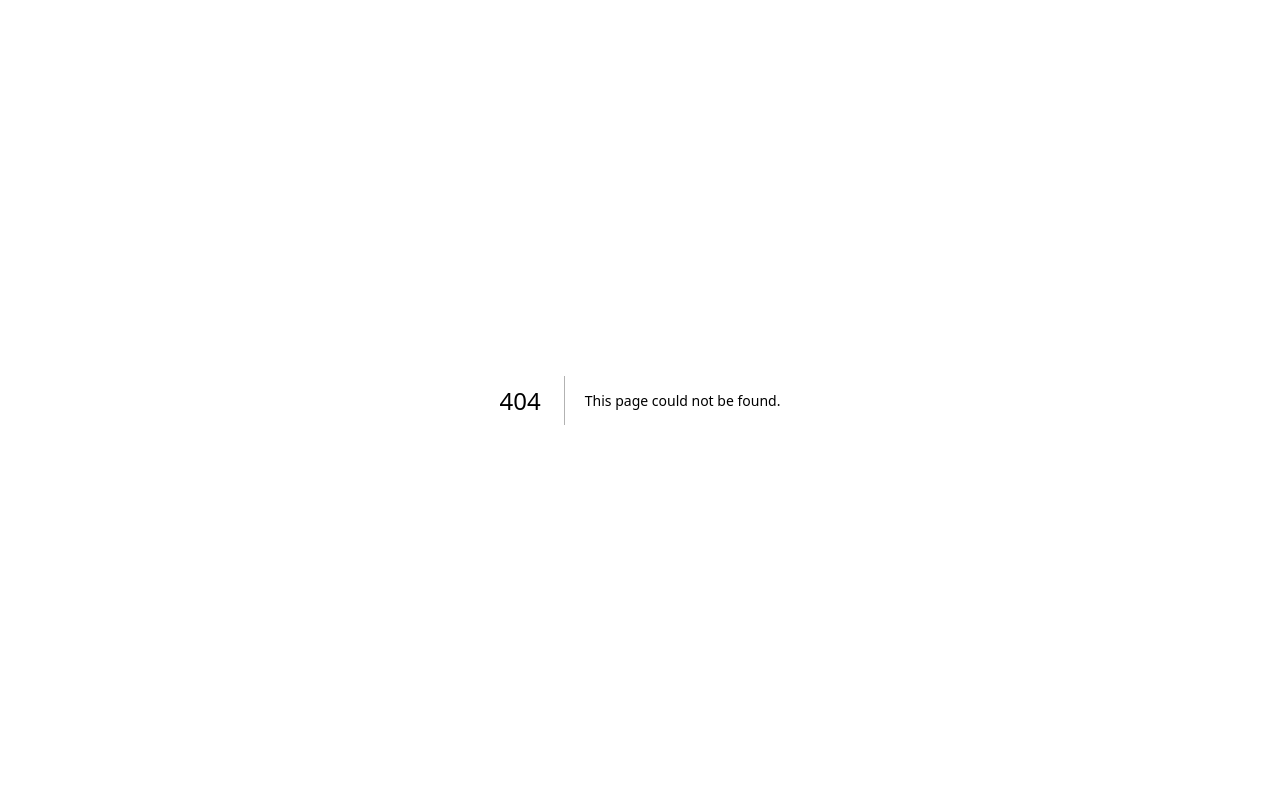
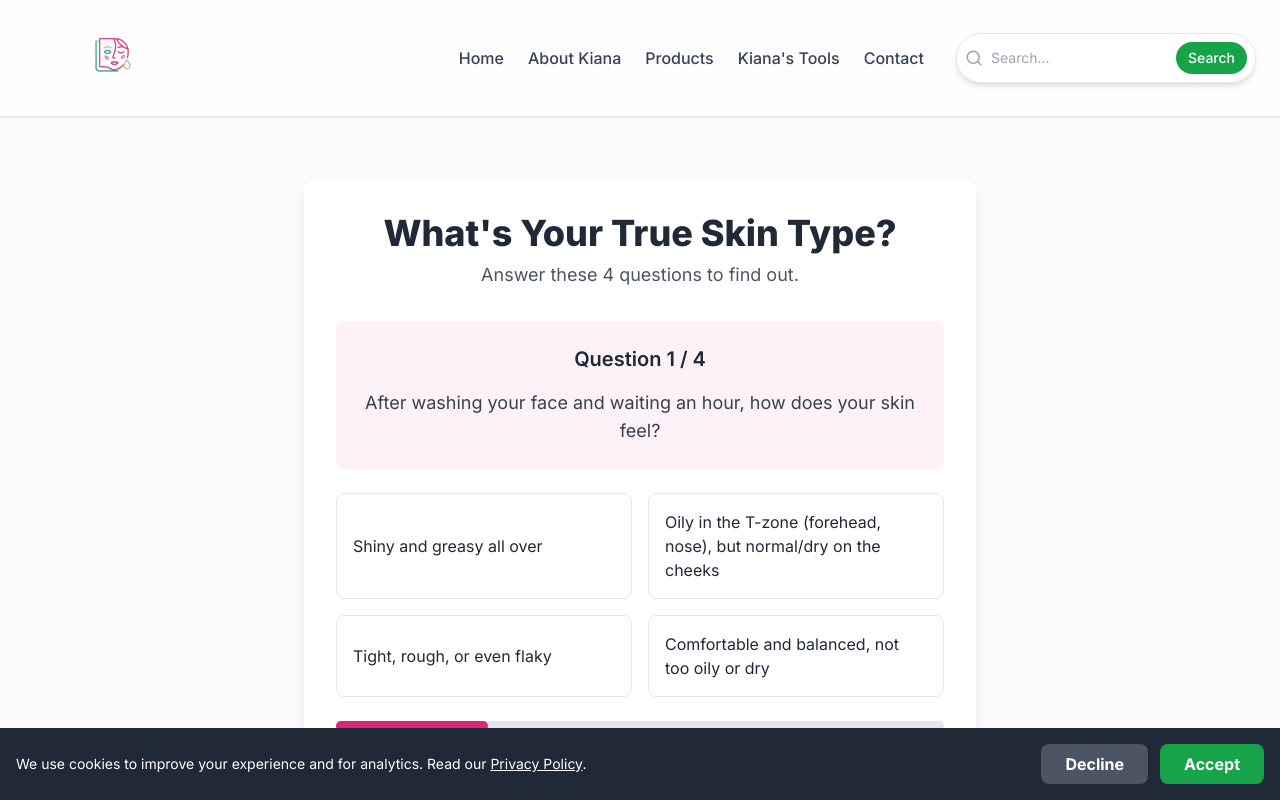
Before and after one commit to CreazyHans/Kiana-s-Skin-Diary, a Next.js app: page /tools/skin-type-quiz in a window 1280 px wide. Before the commit this address had no page. Shown: the top 800 px of the page. Built offline with nearby package versions, Linux system fonts and the light colour scheme.

Commit message:
add and update

```diff
--- a/components/SearchBar.jsx
+++ b/components/SearchBar.jsx
@@ -15,10 +15,10 @@ export default function SearchBar() {
     <form
   onSubmit={handleSubmit}
   className="
-    flex items-center w-full
+    flex items-center w-full max-w-full
     bg-white/70 backdrop-blur-md
     rounded-full shadow-md border border-gray-200
-    px-3 py-2
+    px-2 py-2
     gap-2
     transition-shadow duration-300
     hover:shadow-lg
@@ -26,7 +26,7 @@ export default function SearchBar() {
   "
 >
   {/* Icono de lupa */}
-  <FiSearch className="text-gray-400 text-lg" />
+  <FiSearch className="text-gray-400 text-lg flex-shrink-0" />
 
   {/* Input */}
   <input
@@ -35,7 +35,8 @@ export default function SearchBar() {
     value={query}
     onChange={(e) => setQuery(e.target.value)}
     className="
-      flex-grow
+      flex-1
+      min-w-0
       bg-transparent
       text-gray-800
       placeholder-gray-400
@@ -62,5 +63,6 @@ export default function SearchBar() {
   </button>
 </form>
 
+
   );
 }
--- /dev/null
+++ b/pages/tools/index.js
@@ -0,0 +1,51 @@
+// /pages/tools/index.js
+
+import Layout from '../../components/Layout';
+import Head from 'next/head';
+import Link from 'next/link';
+
+const ToolCard = ({ href, title, description, icon }) => (
+  <Link href={href} className="block p-6 bg-white rounded-lg shadow-md hover:shadow-xl hover:scale-105 transition-all duration-300">
+      <div className="text-4xl mb-3">{icon}</div>
+      <h3 className="text-xl font-bold text-gray-800 mb-2">{title}</h3>
+      <p className="text-gray-600">{description}</p>
+  </Link>
+);
+
+export default function ToolsPage() {
+  return (
+    <Layout>
+      <Head>
+        <title>Kiana's Tools | Kiana's Skin Diary</title>
+        <meta name="description" content="Discover our collection of interactive skincare tools, including the Routine Builder and Skin Type Quiz, to help you achieve your best skin." />
+      </Head>
+
+      <div className="max-w-4xl mx-auto my-8 px-4">
+        <div className="text-center mb-10">
+          <h1 className="text-4xl md:text-5xl font-extrabold text-gray-800">
+            Kiana's Tools
+          </h1>
+          <p className="mt-3 text-lg text-gray-600">
+            Interactive tools to help you build a smarter skincare routine.
+          </p>
+        </div>
+
+        <div className="grid grid-cols-1 md:grid-cols-2 gap-8">
+          <ToolCard
+            href="/tools/routine-builder"
+            icon="🛠️"
+            title="Routine Builder"
+            description="Get a personalized AM & PM skincare routine in 30 seconds based on your skin type and concerns."
+          />
+          <ToolCard
+            href="/tools/skin-type-quiz"
+            icon="🧪"
+            title="Skin Type Quiz"
+            description="Not sure if you're oily, dry, or combination? Answer 4 simple questions to discover your true skin type."
+          />
+          {/* Aquí podremos añadir la tercera herramienta en el futuro */}
+        </div>
+      </div>
+    </Layout>
+  );
+}
--- a/pages/tools/routine-builder.js
+++ b/pages/tools/routine-builder.js
@@ -5,7 +5,7 @@ import Layout from '../../components/Layout';
 import Head from 'next/head';
 import Link from 'next/link';
 
-// --- BASE DE DATOS COMPLETA DE RUTINAS ---
+// --- BASE DE DATOS COMPLETA DE RUTINAS (CON ENLACES CORREGIDOS) ---
 const routinesDatabase = {
   acne: {
     beginner: {
@@ -44,7 +44,7 @@ const routinesDatabase = {
       title: "Advanced Routine for Anti-Aging",
       morning: ["Hydrating Cleanser", "Vitamin C Serum", "Peptide Serum", "Moisturizer", "Sunscreen SPF 50+"],
       evening: ["Oil Cleanser", "Gentle Cleanser", "Retinal or Tretinoin", "Rich Moisturizer"],
-      note: { text: "Advanced routines layer multiple actives for maximum efficacy. Discover more in our ", link: { href: "/posts/the-5-best-anti-aging-serums-of-2025-picks-that-actually-work", text: "guide to the best anti-aging serums." } }
+      note: { text: "Advanced routines layer multiple actives for maximum efficacy. Discover more in our ", link: { href: "/posts/best-anti-aging-serums-for-2025-top-ingredients-that-really-work", text: "guide to the best anti-aging serums." } }
     }
   },
   hyperpigmentation: {
@@ -52,13 +52,13 @@ const routinesDatabase = {
       title: "Beginner Routine for Dark Spots",
       morning: ["Gentle Cleanser", "Vitamin C Serum", "Moisturizer", "Sunscreen SPF 50+"],
       evening: ["Gentle Cleanser", "Niacinamide Serum", "Moisturizer"],
-      note: { text: "Sunscreen is your #1 weapon against dark spots. Learn about other ingredients in our ", link: { href: "/posts/your-definitive-guide-to-fading-dark-spots-hyperpigmentation-2025", text: "complete guide to hyperpigmentation." } }
+      note: { text: "Sunscreen is your #1 weapon against dark spots. Learn about other ingredients in our ", link: { href: "/posts/how-to-fade-dark-spots-and-hyperpigmentation", text: "complete guide to hyperpigmentation." } }
     },
     intermediate: {
       title: "Intermediate Routine for Dark Spots",
       morning: ["Gentle Cleanser", "Vitamin C Serum", "Moisturizer", "Sunscreen SPF 50+"],
       evening: ["Oil Cleanser", "Gentle Cleanser", "Glycolic Acid (2-3 times a week)", "Niacinamide Serum", "Moisturizer"],
-      note: { text: "Adding an exfoliant like Glycolic Acid will speed up results. Learn more in our ", link: { href: "/posts/glycolic-acid-your-ultimate-guide-to-brighter-smoother-complexion", text: "Glycolic Acid guide." } }
+      note: { text: "Adding an exfoliant like Glycolic Acid will speed up results. Learn more in our ", link: { href: "/posts/glycolic-acid-your-guide-to-a-brighter-smoother-complexion", text: "Glycolic Acid guide." } }
     },
     advanced: {
       title: "Advanced Routine for Dark Spots",
@@ -84,12 +84,11 @@ const routinesDatabase = {
       title: "Advanced Routine for Hydration",
       morning: ["Milky Cleanser", "Hyaluronic Acid Serum", "Moisturizer", "Sunscreen SPF 30+"],
       evening: ["Oil Cleanser", "Milky Cleanser", "Hyaluronic Acid Serum", "Peptide Serum", "Facial Oil or Sleeping Mask"],
-      note: { text: "Sealing everything in with an occlusive layer at night is a pro move for maximum hydration. But is your skin dry or dehydrated? Find out in our ", link: { href: "/posts/dry-vs-dehydrated-skin-finally-understand-the-difference", text: "guide here." } }
+      note: { text: "Sealing everything in with an occlusive layer is a pro move for max hydration. But is your skin dry or dehydrated? Find out in our ", link: { href: "/posts/dry-vs-dehydrated-skin-whats-the-difference-and-how-to-treat-it", text: "guide here." } }
     }
   }
 };
 
-// --- COMPONENTES DE UI ---
 const RoutineResult = ({ routine }) => (
   <div className="bg-pink-50 border border-pink-200 p-6 rounded-lg animate-fade-in">
     <h2 className="text-2xl font-bold text-gray-800 text-center mb-6">{routine.title}</h2>
@@ -119,22 +118,21 @@ const InitialStateCard = () => (
 const NoResultCard = () => (
   <div className="bg-yellow-50 border border-yellow-300 p-8 rounded-lg text-center animate-fade-in">
     <p className="text-xl font-semibold text-yellow-800">🚧 Combination Under Construction!</p>
-    <p className="mt-2 text-gray-600">We don't have a specific pre-built routine for this exact combination yet, but we're working on it! For now, we recommend starting with our <Link href="/posts/the-ultimate-beginners-skincare-routine-a-simple-3-step-guide" className="font-bold text-pink-600 underline">Beginner's Guide</Link> to build a solid foundation.</p>
+    <p className="mt-2 text-gray-600">We don't have a specific pre-built routine for this exact combination yet, but we're working on it! For now, we recommend starting with our <Link href="/posts/building-your-first-skincare-routine-a-simple-3-step-guide" className="font-bold text-pink-600 underline">Beginner's Guide</Link> to build a solid foundation.</p>
   </div>
 );
 
 const OptionCard = ({ value, label, icon, selectedValue, onClick }) => {
   const isSelected = selectedValue === value;
   const handleClick = () => isSelected ? onClick('') : onClick(value);
-  return (<button onClick={handleClick} className={`flex-1 p-4 border rounded-lg text-center transition-all duration-200 ${isSelected ? 'bg-pink-500 text-white border-pink-500 shadow-lg scale-105' : 'bg-white hover:bg-pink-50'}`}><span className="text-2xl">{icon}</span><span className="block mt-1 font-semibold">{label}</span></button>);
+  return (<button onClick={handleClick} className={`flex-1 min-w-[120px] p-4 border rounded-lg text-center transition-all duration-200 ${isSelected ? 'bg-pink-500 text-white border-pink-500 shadow-lg scale-105' : 'bg-white hover:bg-pink-50'}`}><span className="text-2xl">{icon}</span><span className="block mt-1 font-semibold">{label}</span></button>);
 };
 
-// --- PÁGINA PRINCIPAL ---
 export default function RoutineBuilderPage() {
   const [skinType, setSkinType] = useState('');
   const [skinConcern, setSkinConcern] = useState('');
   const [experience, setExperience] = useState('');
-  const [resultState, setResultState] = useState('initial'); // 'initial', 'found', 'not_found'
+  const [resultState, setResultState] = useState('initial');
   const [routine, setRoutine] = useState(null);
 
   const handleGenerateRoutine = () => {
@@ -167,9 +165,9 @@ export default function RoutineBuilderPage() {
       <div className="max-w-2xl mx-auto my-8 p-6 md:p-8 bg-white rounded-lg shadow-lg">
         <div className="text-center mb-10"><h1 className="text-3xl md:text-4xl font-extrabold text-gray-800">Build Your Perfect Skincare Routine</h1><p className="mt-2 text-lg text-gray-600">Get a personalized AM & PM routine in 30 seconds.</p></div>
         <div className="space-y-8">
-          <div><label className="block text-lg font-semibold text-gray-700 mb-3 text-center">1. What is your skin type?</label><div className="flex flex-wrap gap-2 md:gap-4"><OptionCard value="oily" label="Oily" icon="💧" selectedValue={skinType} onClick={setSkinType} /><OptionCard value="dry" label="Dry" icon="🏜️" selectedValue={skinType} onClick={setSkinType} /><OptionCard value="combination" label="Combination" icon="☯️" selectedValue={skinType} onClick={setSkinType} /><OptionCard value="sensitive" label="Sensitive" icon="🌿" selectedValue={skinType} onClick={setSkinType} /></div></div>
-          <div><label className="block text-lg font-semibold text-gray-700 mb-3 text-center">2. What is your main skin concern?</label><div className="flex flex-wrap gap-2 md:gap-4"><OptionCard value="acne" label="Acne" icon="🌋" selectedValue={skinConcern} onClick={setSkinConcern} /><OptionCard value="anti-aging" label="Anti-Aging" icon="⏳" selectedValue={skinConcern} onClick={setSkinConcern} /><OptionCard value="hyperpigmentation" label="Dark Spots" icon="✨" selectedValue={skinConcern} onClick={setSkinConcern} /><OptionCard value="hydration" label="Hydration" icon="💧" selectedValue={skinConcern} onClick={setSkinConcern} /></div></div>
-          <div><label className="block text-lg font-semibold text-gray-700 mb-3 text-center">3. What's your experience level?</label><div className="flex flex-wrap gap-2 md:gap-4 justify-center"><OptionCard value="beginner" label="Beginner" icon="🌱" selectedValue={experience} onClick={setExperience} /><OptionCard value="intermediate" label="Intermediate" icon="🧑‍🎓" selectedValue={experience} onClick={setExperience} /><OptionCard value="advanced" label="Advanced" icon="👩‍🔬" selectedValue={experience} onClick={setExperience} /></div></div>
+          <div><label className="block text-lg font-semibold text-gray-700 mb-3 text-center">1. What is your skin type?</label><div className="flex flex-wrap justify-center gap-2 md:gap-4"><OptionCard value="oily" label="Oily" icon="💧" selectedValue={skinType} onClick={setSkinType} /><OptionCard value="dry" label="Dry" icon="🏜️" selectedValue={skinType} onClick={setSkinType} /><OptionCard value="combination" label="Combination" icon="☯️" selectedValue={skinType} onClick={setSkinType} /><OptionCard value="sensitive" label="Sensitive" icon="🌿" selectedValue={skinType} onClick={setSkinType} /></div></div>
+          <div><label className="block text-lg font-semibold text-gray-700 mb-3 text-center">2. What is your main skin concern?</label><div className="flex flex-wrap justify-center gap-2 md:gap-4"><OptionCard value="acne" label="Acne" icon="🌋" selectedValue={skinConcern} onClick={setSkinConcern} /><OptionCard value="anti-aging" label="Anti-Aging" icon="⏳" selectedValue={skinConcern} onClick={setSkinConcern} /><OptionCard value="hyperpigmentation" label="Dark Spots" icon="✨" selectedValue={skinConcern} onClick={setSkinConcern} /><OptionCard value="hydration" label="Hydration" icon="💧" selectedValue={skinConcern} onClick={setSkinConcern} /></div></div>
+          <div><label className="block text-lg font-semibold text-gray-700 mb-3 text-center">3. What's your experience level?</label><div className="flex flex-wrap justify-center gap-2 md:gap-4"><OptionCard value="beginner" label="Beginner" icon="🌱" selectedValue={experience} onClick={setExperience} /><OptionCard value="intermediate" label="Intermediate" icon="🧑‍🎓" selectedValue={experience} onClick={setExperience} /><OptionCard value="advanced" label="Advanced" icon="👩‍🔬" selectedValue={experience} onClick={setExperience} /></div></div>
           <div className="text-center pt-6"><button onClick={handleGenerateRoutine} className="bg-pink-600 text-white font-bold py-3 px-10 rounded-full hover:bg-pink-700 transition-all duration-300 transform hover:scale-105 text-xl">Generate My Routine</button></div>
         </div>
         <div id="results-section" className="mt-12 min-h-[200px]">
--- /dev/null
+++ b/pages/tools/skin-type-quiz.js
@@ -0,0 +1,112 @@
+// pages/tools/skin-type-quiz.js
+
+import { useState } from 'react';
+import Layout from '../../components/Layout';
+import Head from 'next/head';
+
+const questions = [
+  {
+    question: "After washing your face and waiting an hour, how does your skin feel?",
+    options: {
+      oily: "Shiny and greasy all over",
+      combination: "Oily in the T-zone (forehead, nose), but normal/dry on the cheeks",
+      dry: "Tight, rough, or even flaky",
+      normal: "Comfortable and balanced, not too oily or dry"
+    },
+  },
+  {
+    question: "How do your pores look, especially around your nose and cheeks?",
+    options: {
+      oily: "Large and easily visible",
+      combination: "Visible and larger in the T-zone, smaller elsewhere",
+      dry: "Small and not very visible",
+      normal: "Barely visible"
+    },
+  },
+  {
+    question: "How often do you experience breakouts?",
+    options: {
+      oily: "Frequently, including blackheads and pimples",
+      combination: "Often, mainly in the T-zone",
+      dry: "Rarely, if ever",
+      normal: "Occasionally, usually due to stress or hormones"
+    },
+  },
+  {
+    question: "How does your skin react to new products?",
+    options: {
+      sensitive: "It often gets red, itchy, or irritated",
+      normal: "It rarely reacts negatively"
+    },
+  }
+];
+
+export default function SkinTypeQuizPage() {
+  const [currentQuestionIndex, setCurrentQuestionIndex] = useState(0);
+  const [answers, setAnswers] = useState({});
+  const [result, setResult] = useState(null);
+
+  const handleAnswer = (answer) => {
+    // Aquí irá la lógica para guardar la respuesta y pasar a la siguiente
+    console.log(answer);
+  };
+
+  const currentQuestion = questions[currentQuestionIndex];
+
+  return (
+    <Layout>
+      <Head>
+        <title>Skin Type Quiz | Kiana's Skin Diary</title>
+        <meta name="description" content="Discover your true skin type in under a minute with our simple, interactive quiz." />
+      </Head>
+
+      <div className="max-w-2xl mx-auto my-8 p-8 bg-white rounded-lg shadow-lg">
+        <div className="text-center mb-8">
+          <h1 className="text-3xl md:text-4xl font-extrabold text-gray-800">
+            What's Your True Skin Type?
+          </h1>
+          <p className="mt-2 text-lg text-gray-600">
+            Answer these 4 questions to find out.
+          </p>
+        </div>
+
+        {/* --- CONTENEDOR DEL QUIZ --- */}
+        <div className="space-y-6">
+          <div className="bg-pink-50 p-6 rounded-lg">
+            <h2 className="text-xl font-semibold text-center text-gray-800 mb-4">
+              Question {currentQuestionIndex + 1} / {questions.length}
+            </h2>
+            <p className="text-lg text-center text-gray-700">
+              {currentQuestion.question}
+            </p>
+          </div>
+
+          <div className="grid grid-cols-1 md:grid-cols-2 gap-4">
+            {Object.entries(currentQuestion.options).map(([key, text]) => (
+              <button
+                key={key}
+                onClick={() => handleAnswer(key)}
+                className="p-4 border rounded-lg text-left transition-all duration-200 bg-white hover:bg-pink-500 hover:text-white hover:scale-105"
+              >
+                {text}
+              </button>
+            ))}
+          </div>
+
+          {/* Barra de progreso */}
+          <div className="w-full bg-gray-200 rounded-full h-2.5">
+            <div
+              className="bg-pink-600 h-2.5 rounded-full transition-all duration-300"
+              style={{ width: `${((currentQuestionIndex + 1) / questions.length) * 100}%` }}
+            ></div>
+          </div>
+        </div>
+
+        {/* --- ZONA DE RESULTADOS (La construiremos después) --- */}
+        <div id="results-section" className="mt-12">
+          {/* El resultado del quiz se mostrará aquí */}
+        </div>
+      </div>
+    </Layout>
+  );
+}
```
Also changed, not shown: public/images/logo.png.
